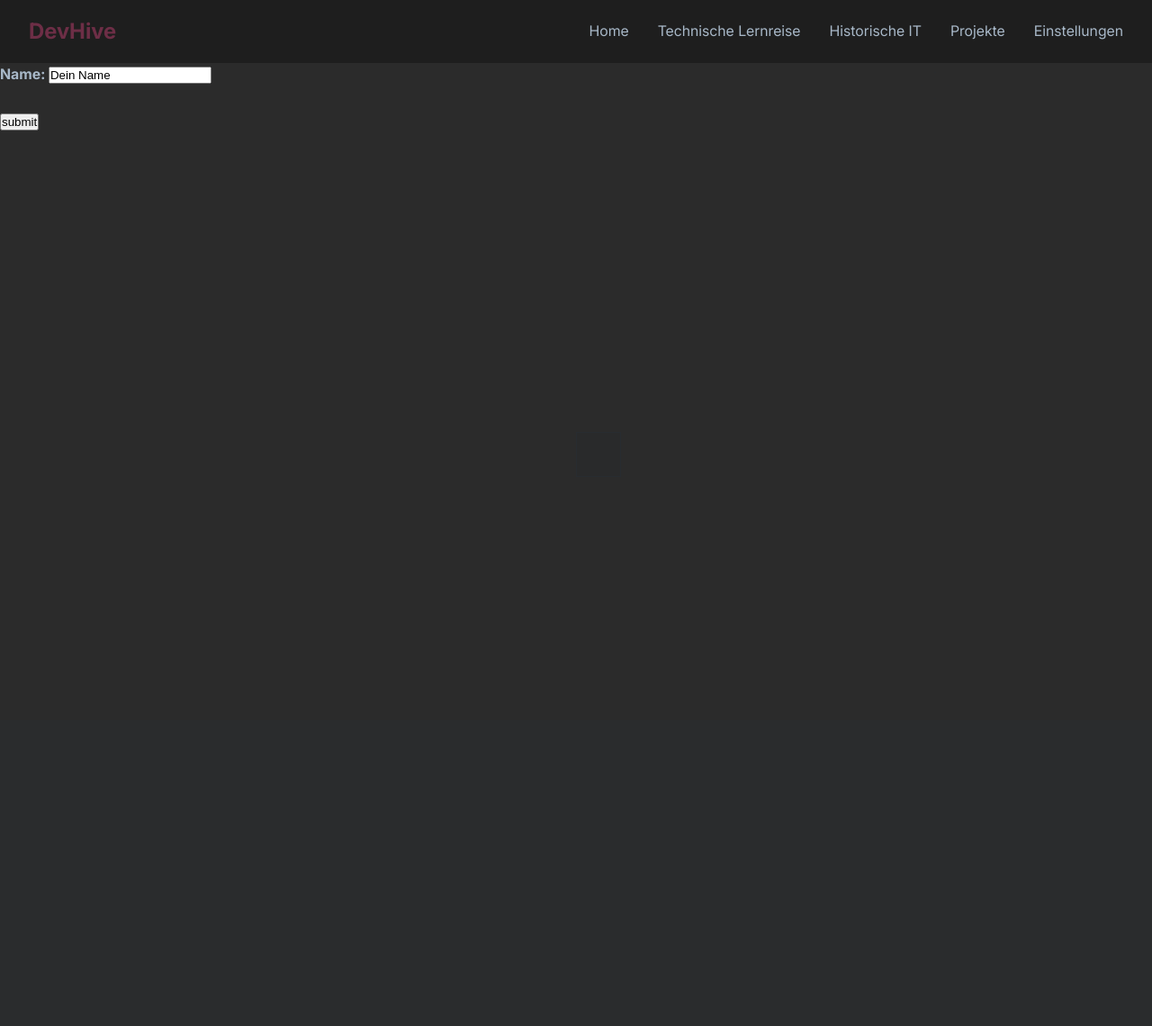
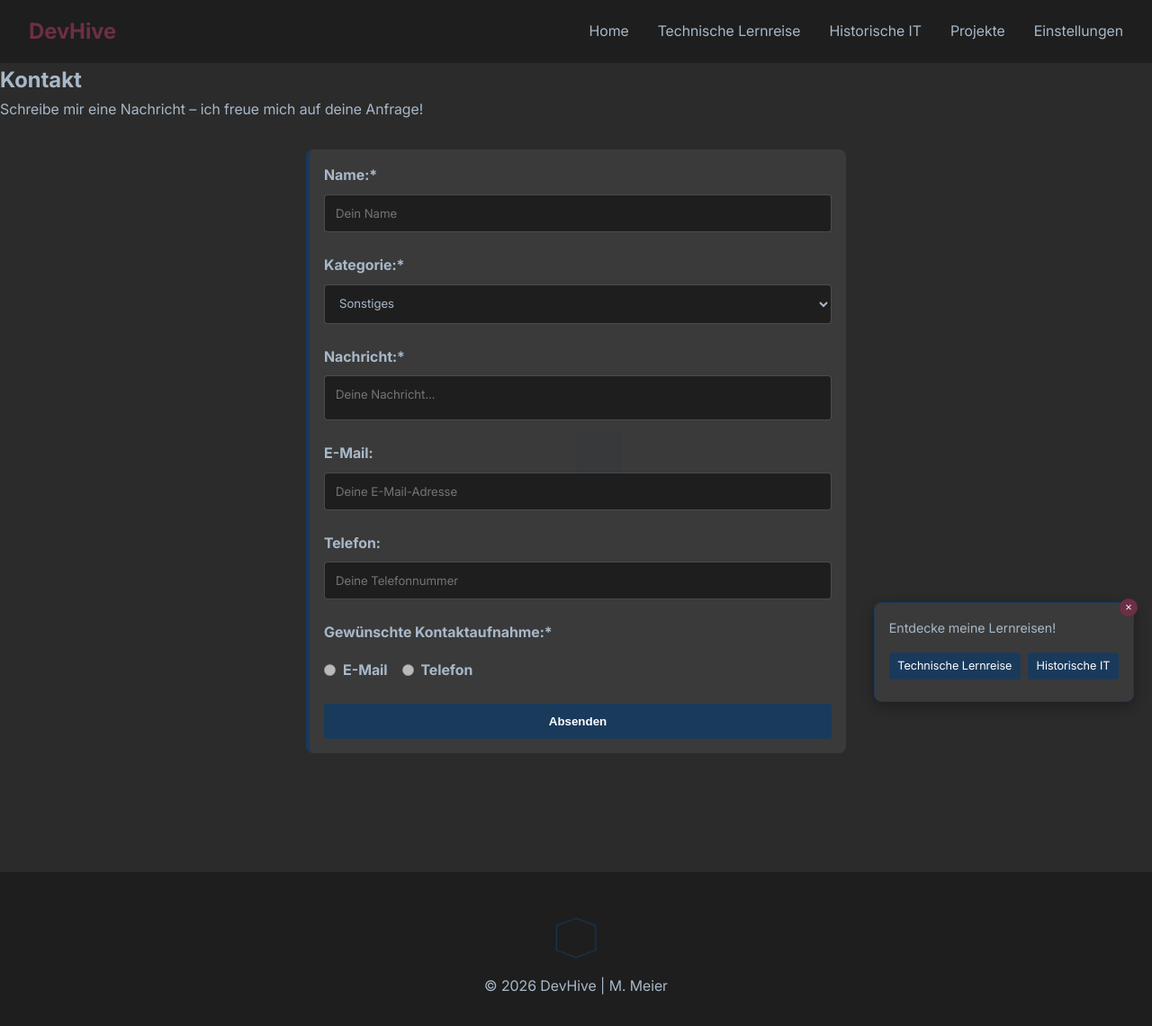
Before and after one commit to MMCodeMystic/devhive, a PHP site: page /kontakt.php in a window 1280 px wide. Shown: the whole page at 90% size. Before the commit the page ends 145 px from the top, so only its background shows below. Run offline with PHP 8.4, Linux system fonts and the light colour scheme.

Commit message:
Feature: Kontaktformular-Validierung in script.js integriert, kontakt.css eingebunden

```diff
--- /dev/null
+++ b/css/kontakt.css
@@ -0,0 +1,98 @@
+/* ===== Kontaktformular ===== */
+.form-container {
+    max-width: 600px;
+    margin: 2rem auto;
+    padding: 1rem;
+    background: var(--card-bg);
+    border-radius: 8px;
+    border-left: 4px solid var(--accent-blue);
+}
+
+.kontakt {
+    display: flex;
+    flex-direction: column;
+    gap: 1.5rem;
+}
+
+.form-group {
+    display: flex;
+    flex-direction: column;
+    gap: 0.5rem;
+}
+
+.form-group label {
+    color: var(--text);
+    font-weight: 600;
+}
+
+.form-group input,
+.form-group select,
+.form-group textarea {
+    padding: 0.75rem;
+    border: 1px solid rgba(255, 255, 255, 0.2);
+    border-radius: 4px;
+    background: var(--nav-bg);
+    color: var(--text);
+    font-family: 'Inter', sans-serif;
+}
+
+.bright-mode .form-group input,
+.bright-mode .form-group select,
+.bright-mode .form-group textarea {
+    background: var(--card-bg);
+    border: 1px solid var(--accent-blue);
+    color: var(--text-dark);
+}
+
+.form-group textarea {
+    resize: none;
+    min-height: 50px;
+    overflow: hidden;
+}
+
+/* Radiobuttons */
+.radio-group {
+    display: flex;
+    gap: 1rem;
+    margin-top: 0.5rem;
+}
+
+.radio-group label {
+    display: flex;
+    align-items: center;
+    gap: 0.5rem;
+    cursor: pointer;
+}
+
+.submit-btn {
+    background: var(--accent-blue);
+    color: white;
+    padding: 0.75rem 1.5rem;
+    border: none;
+    border-radius: 4px;
+    cursor: pointer;
+    font-weight: 600;
+    transition: background 0.3s;
+}
+
+.submit-btn:hover {
+    background: var(--accent-red);
+}
+
+/* Mobile Anpassungen */
+@media (max-width: 768px) {
+    .form-group input,
+    .form-group select,
+    .form-group textarea {
+        font-size: 0.9rem;
+    }
+
+    .form-group textarea {
+        min-height: 100px;
+    }
+
+    .radio-group {
+        flex-direction: column;
+        gap: 0.5rem;
+    }
+}
--- a/js/script.js
+++ b/js/script.js
@@ -145,6 +145,8 @@ document.addEventListener('DOMContentLoaded', () => {
     const body = document.body;
     const favicon = document.getElementById('favicon');
 
+    // --- Hier beginnt dein bestehender Code ---
+
     // Lade gespeichertes Theme + Favicon
     const savedTheme = localStorage.getItem('theme');
     if (savedTheme === 'bright') {
@@ -175,6 +177,105 @@ document.addEventListener('DOMContentLoaded', () => {
             localStorage.setItem('theme', 'bright');
             if (favicon) favicon.href = "assets/favicon/favicon-bright.ico";
         });
+    }
+
+    // --- Hier fügst du den Kontaktformular-Code ein ---
+    // Kontaktformular-Validierung
+    const kontaktform = document.getElementById('kontaktform');
+    if (kontaktform) {
+        const kategorieSelect = document.getElementById('kategorie');
+        const emailInput = document.getElementById('email');
+        const telefonInput = document.getElementById('telefon');
+        const emailRadio = document.querySelector('input[name="kontaktart"][value="email"]');
+        const telefonRadio = document.querySelector('input[name="kontaktart"][value="telefon"]');
+
+        // Kategorie-Änderung: Aktiviere/Deaktiviere Radiobuttons
+        kategorieSelect.addEventListener('change', () => {
+            const kategorie = kategorieSelect.value;
+            const hasEmail = emailInput.value.trim() !== '';
+            const hasTelefon = telefonInput.value.trim() !== '';
+
+            emailRadio.disabled = !(hasEmail || kategorie === 'sonstiges' || kategorie === 'kommentar');
+            telefonRadio.disabled = !(hasTelefon || kategorie === 'sonstiges' || kategorie === 'kommentar');
+
+            if (kategorie === 'kontaktaufnahme' || kategorie === 'auftragsanfrage') {
+                if (hasEmail && !hasTelefon) {
+                    emailRadio.checked = true;
+                    telefonRadio.checked = false;
+                } else if (hasTelefon && !hasEmail) {
+                    telefonRadio.checked = true;
+                    emailRadio.checked = false;
+                } else if (hasEmail && hasTelefon) {
+                    emailRadio.checked = true;
+                    telefonRadio.checked = false;
+                }
+            } else {
+                emailRadio.checked = false;
+                telefonRadio.checked = false;
+            }
+        });
+
+        // E-Mail/Telefon-Änderung: Aktualisiere Radiobuttons
+        emailInput.addEventListener('input', () => {
+            const kategorie = kategorieSelect.value;
+            const hasEmail = emailInput.value.trim() !== '';
+            const hasTelefon = telefonInput.value.trim() !== '';
+
+            if (kategorie === 'kontaktaufnahme' || kategorie === 'auftragsanfrage') {
+                if (hasEmail) {
+                    emailRadio.disabled = false;
+                    if (!hasTelefon) {
+                        emailRadio.checked = true;
+                    }
+                } else {
+                    emailRadio.disabled = true;
+                    emailRadio.checked = false;
+                }
+            }
+        });
+
+        telefonInput.addEventListener('input', () => {
+            const kategorie = kategorieSelect.value;
+            const hasEmail = emailInput.value.trim() !== '';
+            const hasTelefon = telefonInput.value.trim() !== '';
+
+            if (kategorie === 'kontaktaufnahme' || kategorie === 'auftragsanfrage') {
+                if (hasTelefon) {
+                    telefonRadio.disabled = false;
+                    if (!hasEmail) {
+                        telefonRadio.checked = true;
+                    }
+                } else {
+                    telefonRadio.disabled = true;
+                    telefonRadio.checked = false;
+                }
+            }
+        });
+
+        // Formular-Validierung beim Absenden
+        kontaktform.addEventListener('submit', (e) => {
+            const kategorie = kategorieSelect.value;
+            const hasEmail = emailInput.value.trim() !== '';
+            const hasTelefon = telefonInput.value.trim() !== '';
+            const hasKontaktart = emailRadio.checked || telefonRadio.checked;
+
+            if ((kategorie === 'kontaktaufnahme' || kategorie === 'auftragsanfrage') && !hasEmail && !hasTelefon) {
+                e.preventDefault();
+                alert('Bitte gib mindestens eine E-Mail-Adresse oder Telefonnummer an, wenn du "Kontaktaufnahme" oder "Auftragsanfrage" auswählst.');
+            } else if ((kategorie === 'kontaktaufnahme' || kategorie === 'auftragsanfrage') && !hasKontaktart) {
+                e.preventDefault();
+                alert('Bitte wähle eine gewünschte Kontaktaufnahme aus.');
+            }
+        });
+
+        // Autofit für Textarea
+        const textarea = document.getElementById('nachricht');
+        if (textarea) {
+            textarea.addEventListener('input', () => {
+                textarea.style.height = 'auto';
+                textarea.style.height = textarea.scrollHeight + 'px';
+            });
+        }
     }
 
     // CTA-Popup
--- a/kontakt.php
+++ b/kontakt.php
@@ -1,16 +1,68 @@
 <?php
-$title = "DevHive | Portfolio & Lernreise";
+$title = "Kontakt | DevHive";
 include 'header.php';
 ?>
+    <!-- Spezifische CSS für Kontaktformular -->
+    <link rel="stylesheet" href="css/kontakt.css">
+    <main>
+        <section class="hero">
+            <h1>Kontakt</h1>
+            <p>Schreibe mir eine Nachricht – ich freue mich auf deine Anfrage!</p>
+        </section>
 
-<main>
-<form class=kontakt id="kontaktform" action="kontakt.php" method="post">
-    <label for="name"><strong>Name: </strong></label>
-    <input id=name type=text name="id" value="Dein Name"><br><br>
+        <div class="form-container">
+            <form class="kontakt" id="kontaktform" action="kontakt.php" method="post">
+                <!-- Name (required) -->
+                <div class="form-group">
+                    <label for="name"><strong>Name:*</strong></label>
+                    <input type="text" id="name" name="name" required placeholder="Dein Name">
+                </div>
 
+                <!-- Kategorie (Dropdown, Standard: "Sonstiges") -->
+                <div class="form-group">
+                    <label for="kategorie"><strong>Kategorie:*</strong></label>
+                    <select id="kategorie" name="kategorie" required>
+                        <option value="sonstiges" selected>Sonstiges</option>
+                        <option value="kommentar">Kommentar</option>
+                        <option value="kontaktaufnahme">Kontaktaufnahme</option>
+                        <option value="auftragsanfrage">Auftragsanfrage</option>
+                    </select>
+                </div>
 
-    <button type="submit">
-        submit
-    </button>
-</form>
-</main>
+                <!-- Freitext (required, autofit) -->
+                <div class="form-group">
+                    <label for="nachricht"><strong>Nachricht:*</strong></label>
+                    <textarea id="nachricht" name="nachricht" required placeholder="Deine Nachricht..." rows="1" style="resize: none; overflow: hidden;"></textarea>
+                </div>
+
+                <!-- E-Mail (conditional required) -->
+                <div class="form-group" id="email-group">
+                    <label for="email"><strong>E-Mail:</strong></label>
+                    <input type="email" id="email" name="email" placeholder="Deine E-Mail-Adresse">
+                </div>
+
+                <!-- Telefon (conditional required) -->
+                <div class="form-group" id="telefon-group">
+                    <label for="telefon"><strong>Telefon:</strong></label>
+                    <input type="tel" id="telefon" name="telefon" placeholder="Deine Telefonnummer">
+                </div>
+
+                <!-- Gewünschte Kontaktaufnahme (Radiobuttons, conditional) -->
+                <div class="form-group" id="kontaktart-group">
+                    <label><strong>Gewünschte Kontaktaufnahme:*</strong></label>
+                    <div class="radio-group">
+                        <label>
+                            <input type="radio" name="kontaktart" value="email" disabled> E-Mail
+                        </label>
+                        <label>
+                            <input type="radio" name="kontaktart" value="telefon" disabled> Telefon
+                        </label>
+                    </div>
+                </div>
+
+                <button type="submit" class="submit-btn">Absenden</button>
+            </form>
+        </div>
+    </main>
+
+<?php include 'footer.php'; ?>
```
